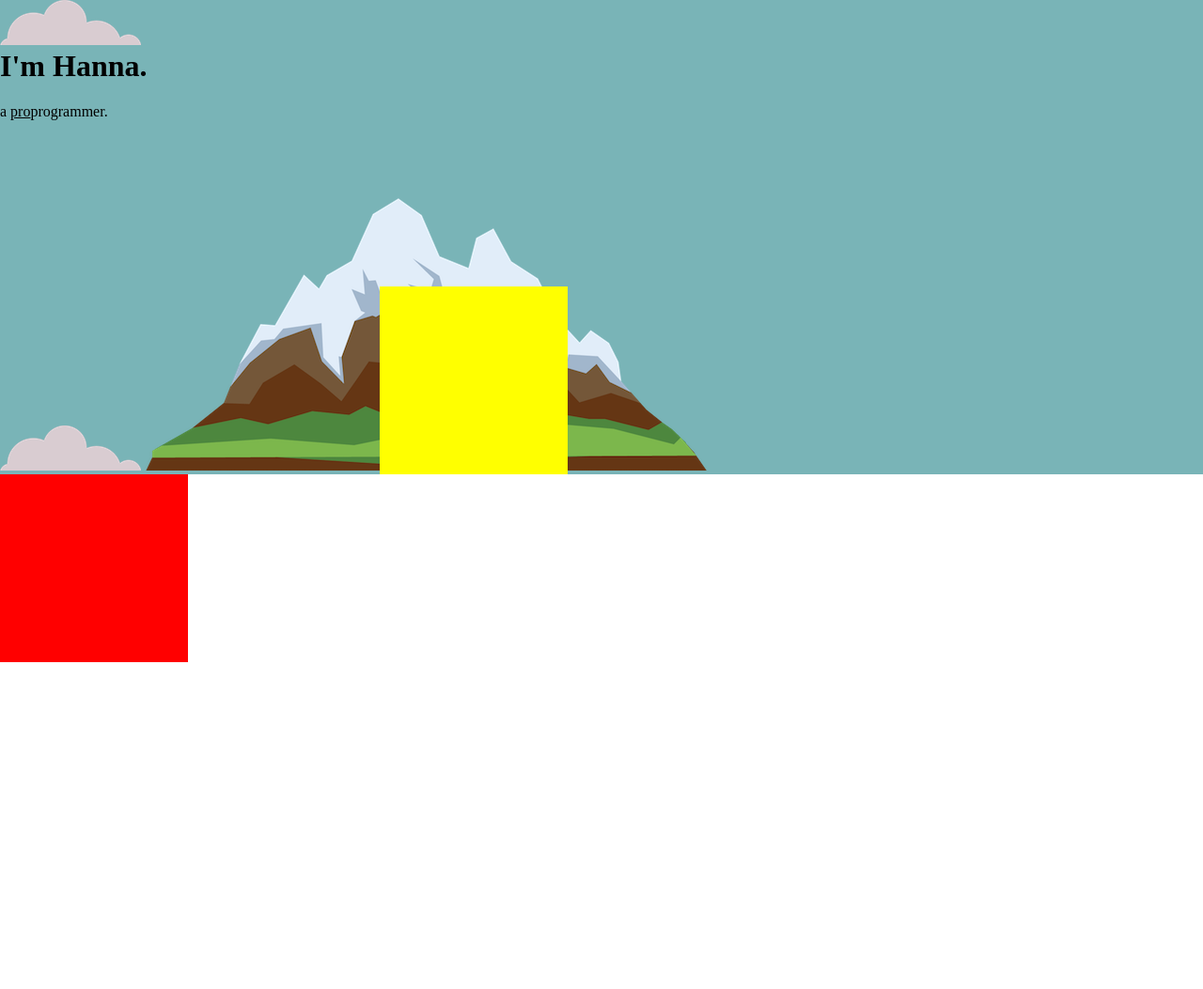
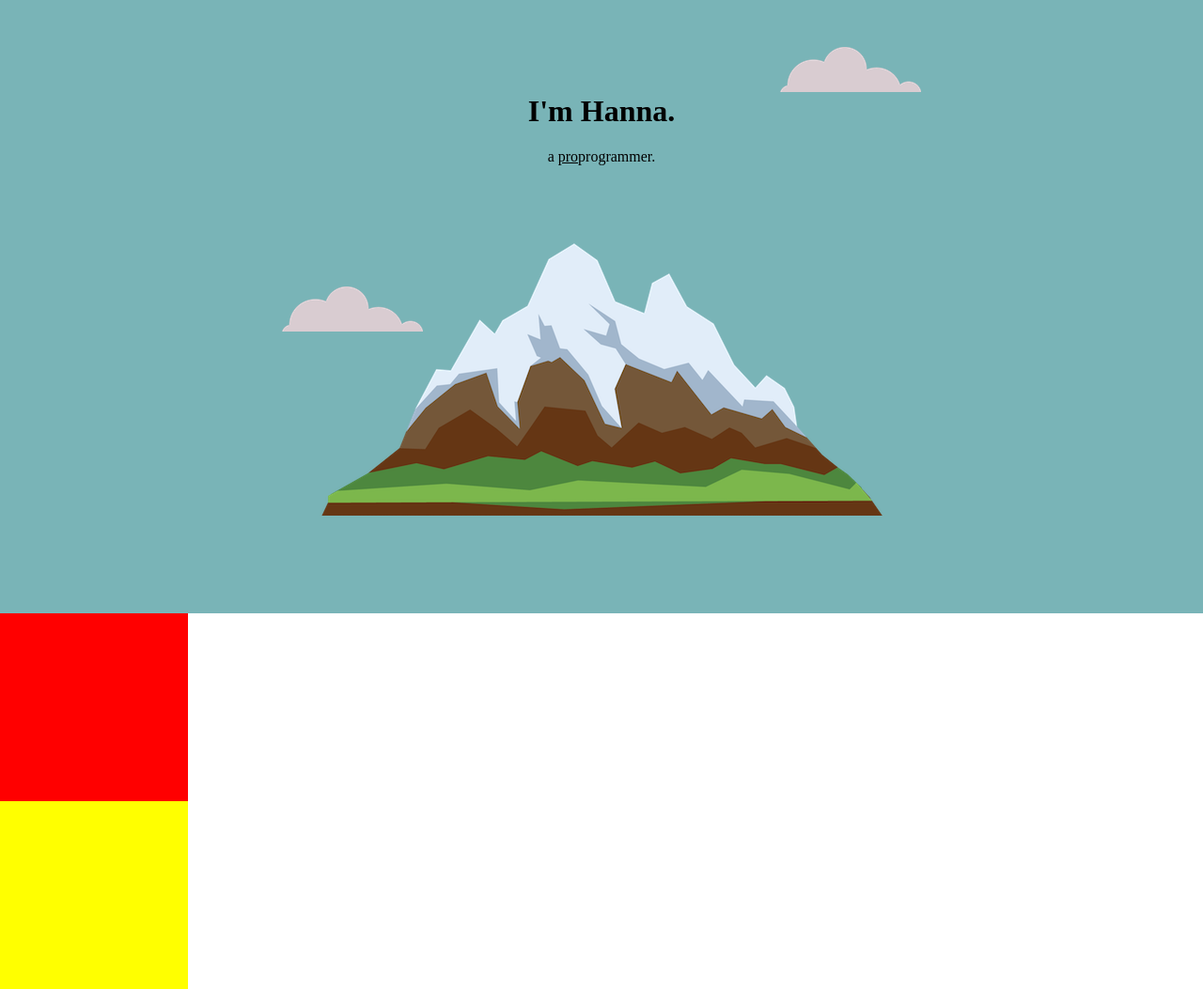
Before and after one commit to HannaChae/new, a plain HTML site: page index.html in a window 1280 px wide. Shown: the whole page at 94% size. Before the commit the page ends 800 px from the top, so only its background shows below. Drawn offline with Linux system fonts and the light colour scheme.

Commit message:
absolute

```diff
--- a/css/styles.css
+++ b/css/styles.css
@@ -1,11 +1,14 @@
 body {
   margin: 0;
+  text-align: center;
 }
 h1 {
   margin-top: 0;
 }
 .top-container {
   background-color: #79B4B7;
+  position: relative;
+  padding: 100px;
 }
 .pro {
   text-decoration: underline;
@@ -14,15 +17,19 @@ h1 {
   background-color: red;
   width: 200px;
   height: 200px;
-  position: relative;
-  display: inline-block;
 }
 .bottom-container {
   background-color: yellow;
   width: 200px;
   height: 200px;
-  position: relative;
-  display: inline-block;
-  bottom: 200px;
-  left: 200px;
 }
+.top-cloud {
+  position: absolute;
+  top: 50px;
+  right: 300px;
+}
+.bottom-cloud {
+  position: absolute;
+  left: 300px;
+  bottom: 300px;
+}
--- a/index.html
+++ b/index.html
@@ -8,11 +8,11 @@
   </head>
   <body>
     <div class="top-container">
-      <img src="images/cloud.png" alt="cloud-img">
+      <img class="top-cloud" src="images/cloud.png" alt="cloud-img">
       <h1>I'm Hanna.</h1>
       <p>a <span class="pro">pro</span>programmer.</p>
-      <img src="images/cloud.png" alt="cloud-img">
-      <img src="images/mountain.png" alt="mountain-img">
+      <img class="bottom-cloud" src="images/cloud.png" alt="cloud-img">
+      <img class="mountain" src="images/mountain.png" alt="mountain-img">
     </div>
     <div class="middle-container">
       </div>
```
